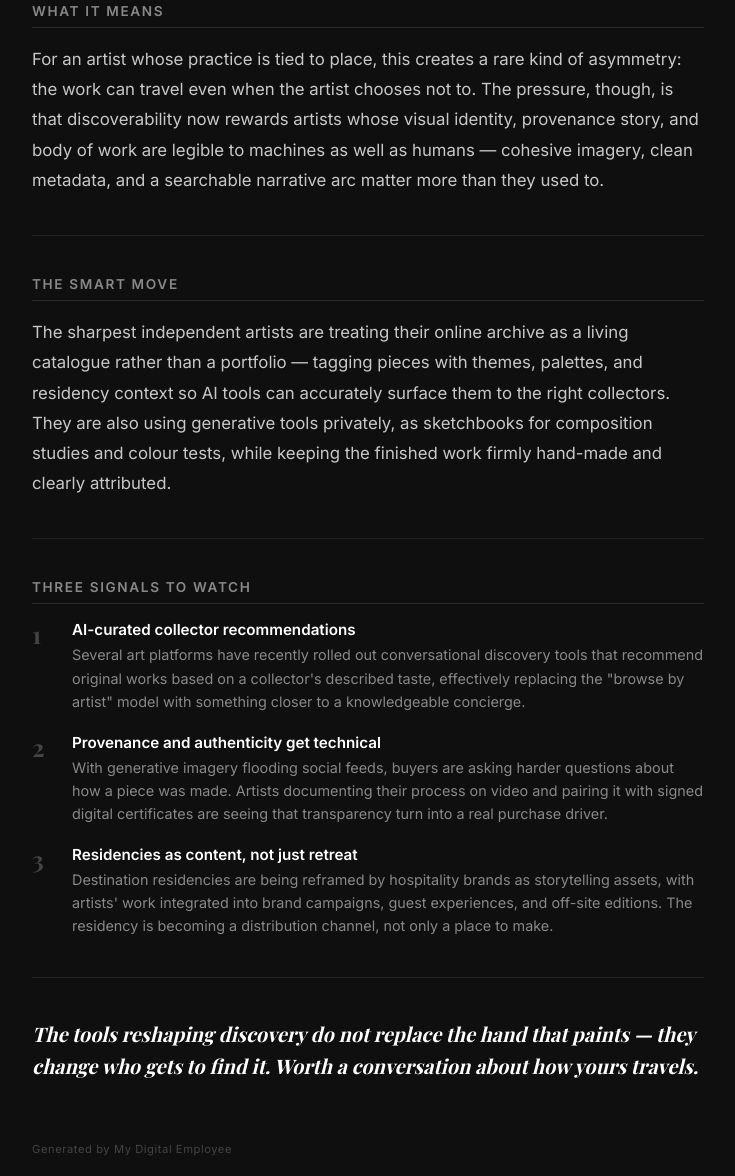
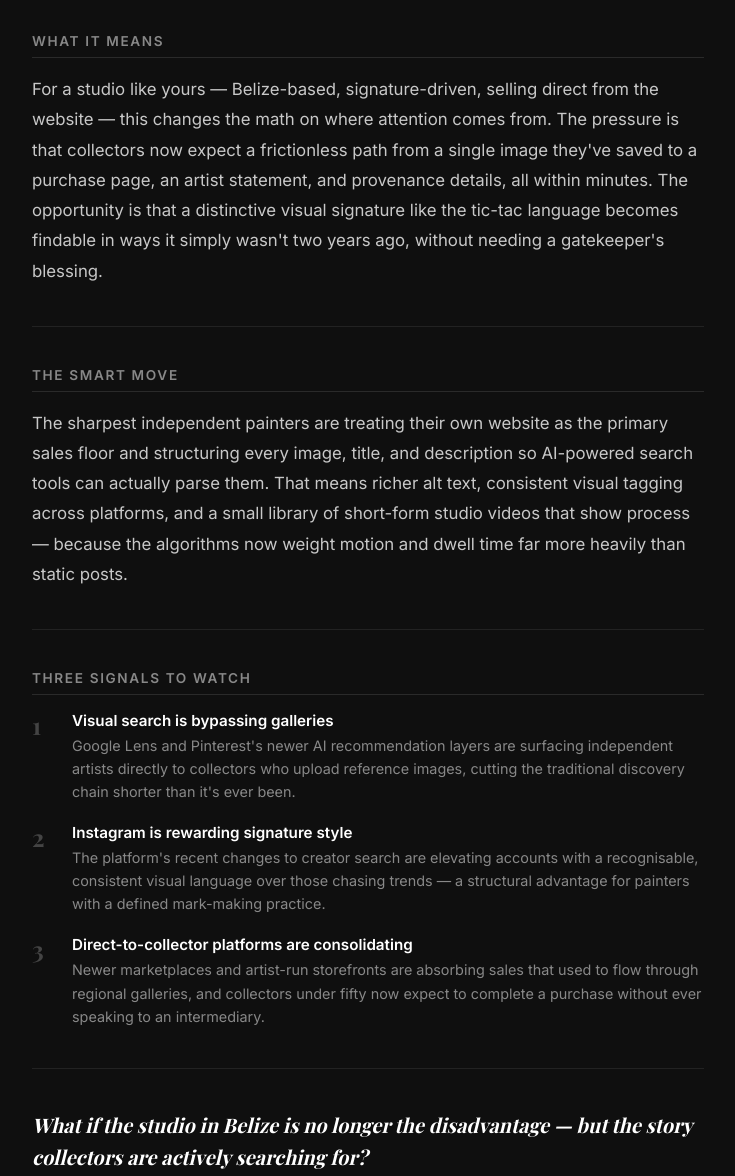
Before and after one commit to frontrowatthecartesiantheater-blip/mde-demo-output, a plain HTML site: page lili-dauphinee-contemporary-artist/index.html in a window 1280 px wide. Shown: the part 582-1758 px from the top of the page, without its empty margins (272-1007 px from the left). Drawn offline with nearby package versions, Linux system fonts and the light colour scheme; a web font is replaced by a local one.

Commit message:
Demo build for Lili Dauphinee at Lili Dauphinee, Contemporary Artist

```diff
--- a/lili-dauphinee-contemporary-artist/index.html
+++ b/lili-dauphinee-contemporary-artist/index.html
@@ -3,7 +3,7 @@
 <head>
 <meta charset="UTF-8">
 <meta name="viewport" content="width=device-width, initial-scale=1.0">
-<title>What If — The Collector Finds You First</title>
+<title>What If — The Collector Finds You Before the Gallery Does</title>
 <style>
   @import url('https://fonts.googleapis.com/css2?family=Inter:wght@400;500;600&family=Playfair+Display:ital,wght@0,700;0,900;1,400&display=swap');
   * { margin: 0; padding: 0; box-sizing: border-box; }
@@ -30,20 +30,20 @@
 <body>
 <div class="page">
   <div class="label">A scenario worth considering</div>
-  <div class="title">What if the next collector meets your work through an algorithm, not a gallery?</div>
+  <div class="title">The Independent Collector Is Quietly Rewriting How Art Gets Discovered</div>
   <div class="section">
     <div class="section-label">What's Shifting</div>
-    <p>Over the past few months, the discovery path for contemporary art has quietly rerouted. Collectors are increasingly finding artists through AI-powered visual search, generative mood boards, and curator-style chat tools that surface work based on aesthetic fingerprints rather than gallery rosters or fair schedules. For a resident artist working from a destination like Itz'ana, this means the reach of a single painting is no longer bounded by who physically walks through the resort.</p>
+    <p>Over the past few months, a noticeable shift has taken hold in how private collectors find contemporary abstract work. Instead of waiting for gallery representation or art fair circuits, buyers are searching directly through visual AI tools, Pinterest boards enriched by generative recommendations, and Instagram's newer creator-search surfaces that reward distinctive mark-making over follower counts. For painters working from outside the traditional New York–London axis, the geographic disadvantage that used to define careers is dissolving in real time.</p>
   </div>
   <hr class="rule">
   <div class="section">
     <div class="section-label">What It Means</div>
-    <p>For an artist whose practice is tied to place, this creates a rare kind of asymmetry: the work can travel even when the artist chooses not to. The pressure, though, is that discoverability now rewards artists whose visual identity, provenance story, and body of work are legible to machines as well as humans — cohesive imagery, clean metadata, and a searchable narrative arc matter more than they used to.</p>
+    <p>For a studio like yours — Belize-based, signature-driven, selling direct from the website — this changes the math on where attention comes from. The pressure is that collectors now expect a frictionless path from a single image they've saved to a purchase page, an artist statement, and provenance details, all within minutes. The opportunity is that a distinctive visual signature like the tic-tac language becomes findable in ways it simply wasn't two years ago, without needing a gatekeeper's blessing.</p>
   </div>
   <hr class="rule">
   <div class="section">
     <div class="section-label">The Smart Move</div>
-    <p>The sharpest independent artists are treating their online archive as a living catalogue rather than a portfolio — tagging pieces with themes, palettes, and residency context so AI tools can accurately surface them to the right collectors. They are also using generative tools privately, as sketchbooks for composition studies and colour tests, while keeping the finished work firmly hand-made and clearly attributed.</p>
+    <p>The sharpest independent painters are treating their own website as the primary sales floor and structuring every image, title, and description so AI-powered search tools can actually parse them. That means richer alt text, consistent visual tagging across platforms, and a small library of short-form studio videos that show process — because the algorithms now weight motion and dwell time far more heavily than static posts.</p>
   </div>
   <hr class="rule">
   <div class="signals">
@@ -51,27 +51,27 @@
     <div class="signal">
       <div class="signal-number">1</div>
       <div class="signal-content">
-        <strong>AI-curated collector recommendations</strong>
-        <span>Several art platforms have recently rolled out conversational discovery tools that recommend original works based on a collector's described taste, effectively replacing the "browse by artist" model with something closer to a knowledgeable concierge.</span>
+        <strong>Visual search is bypassing galleries</strong>
+        <span>Google Lens and Pinterest's newer AI recommendation layers are surfacing independent artists directly to collectors who upload reference images, cutting the traditional discovery chain shorter than it's ever been.</span>
       </div>
     </div>
     <div class="signal">
       <div class="signal-number">2</div>
       <div class="signal-content">
-        <strong>Provenance and authenticity get technical</strong>
-        <span>With generative imagery flooding social feeds, buyers are asking harder questions about how a piece was made. Artists documenting their process on video and pairing it with signed digital certificates are seeing that transparency turn into a real purchase driver.</span>
+        <strong>Instagram is rewarding signature style</strong>
+        <span>The platform's recent changes to creator search are elevating accounts with a recognisable, consistent visual language over those chasing trends — a structural advantage for painters with a defined mark-making practice.</span>
       </div>
     </div>
     <div class="signal">
       <div class="signal-number">3</div>
       <div class="signal-content">
-        <strong>Residencies as content, not just retreat</strong>
-        <span>Destination residencies are being reframed by hospitality brands as storytelling assets, with artists' work integrated into brand campaigns, guest experiences, and off-site editions. The residency is becoming a distribution channel, not only a place to make.</span>
+        <strong>Direct-to-collector platforms are consolidating</strong>
+        <span>Newer marketplaces and artist-run storefronts are absorbing sales that used to flow through regional galleries, and collectors under fifty now expect to complete a purchase without ever speaking to an intermediary.</span>
       </div>
     </div>
   </div>
   <hr class="rule">
-  <div class="closing">The tools reshaping discovery do not replace the hand that paints — they change who gets to find it. Worth a conversation about how yours travels.</div>
+  <div class="closing">What if the studio in Belize is no longer the disadvantage — but the story collectors are actively searching for?</div>
   <div class="footer">Generated by My Digital Employee</div>
 </div>
 </body>
```
